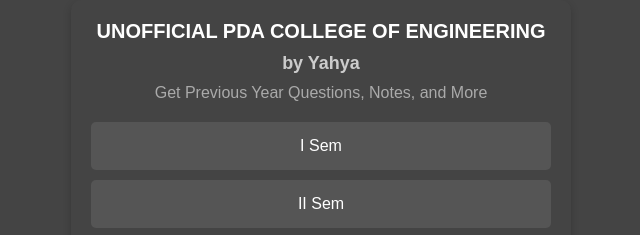
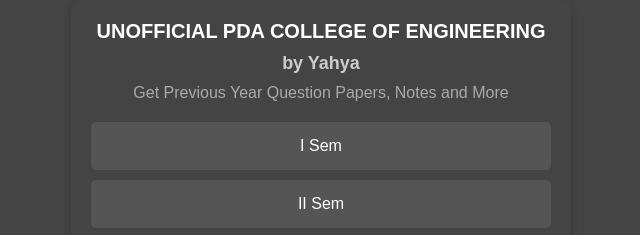
Before and after one commit to 1234unknown1234/FirstWebsite, a plain HTML site: page index.html in a window 1280 px wide. Shown: the top 235 px of the page, 319-959 px from the left. Drawn offline with Linux system fonts and the light colour scheme.

Commit message:
Update index.html

```diff
--- a/index.html
+++ b/index.html
@@ -10,7 +10,7 @@
     <div class="container">
         <h1 class="main-title">UNOFFICIAL PDA COLLEGE OF ENGINEERING</h1>
         <h2 class="subtitle">by Yahya</h2>
-        <p class="description">Get Previous Year Questions, Notes, and More</p>
+        <p class="description">Get Previous Year Question Papers, Notes and More</p>
         <div id="semester-list">
             <div class="semester" data-url="sem1.html">I Sem</div>
             <div class="semester" data-url="sem2.html">II Sem</div>
```
